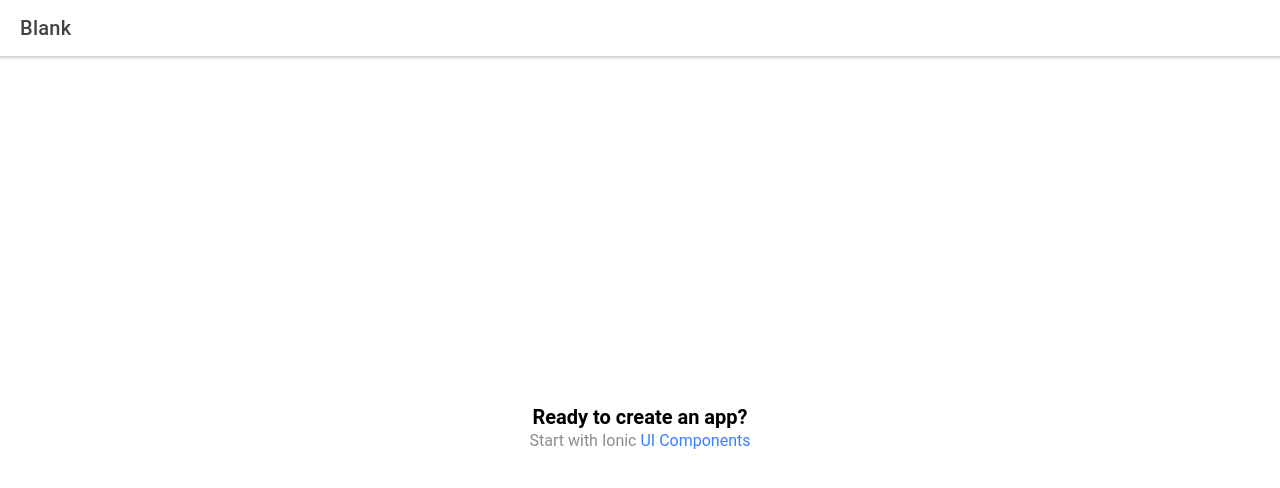
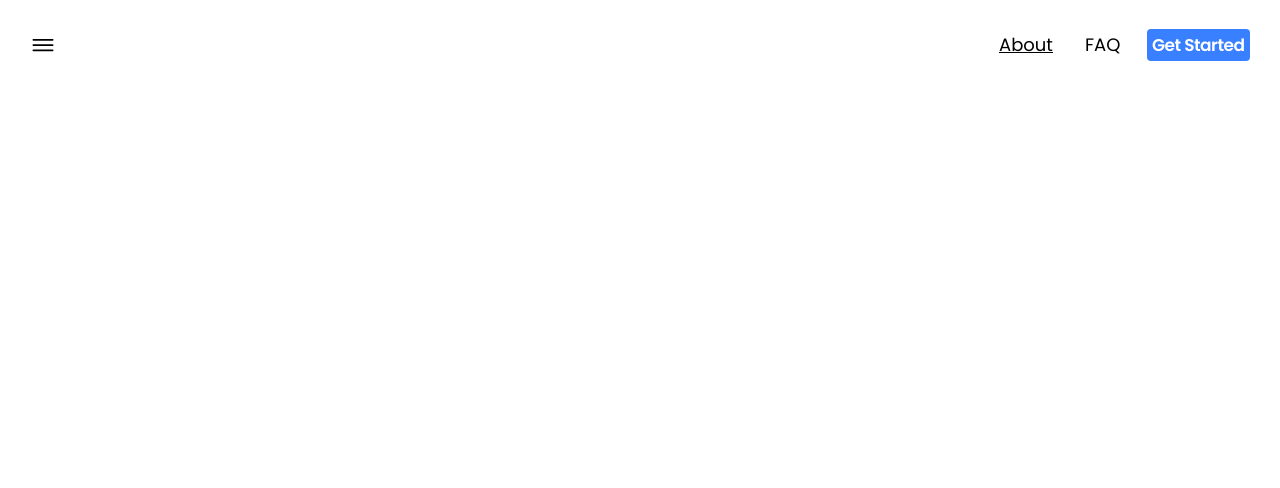
Before and after one commit to Beagle-Boys/Virtual-Ml-Lab, a React (Create React App) app: page /home in a window 1280 px wide. Shown: the top 488 px of the page. Built offline with nearby package versions, Linux system fonts and the light colour scheme.

Commit message:
initial commit with app bar and sidebar components

```diff
--- a/public/index.html
+++ b/public/index.html
@@ -15,9 +15,15 @@
     <meta name="msapplication-tap-highlight" content="no" />
 
     <link rel="manifest" href="%PUBLIC_URL%/manifest.json" />
-
-    <link rel="shortcut icon" type="image/png" href="%PUBLIC_URL%/assets/icon/favicon.png" />
-
+    <link
+      href="https://fonts.googleapis.com/css2?family=Poppins:ital,wght@0,100;0,200;0,300;0,400;0,500;0,600;0,700;0,800;0,900;1,100;1,200;1,300;1,400;1,500;1,600;1,700;1,800;1,900&display=swap"
+      rel="stylesheet"
+    />
+    <link
+      rel="shortcut icon"
+      type="image/png"
+      href="%PUBLIC_URL%/assets/icon/favicon.png"
+    />
     <!-- add to homescreen for ios -->
     <meta name="apple-mobile-web-app-capable" content="yes" />
     <meta name="apple-mobile-web-app-title" content="Ionic App" />
@@ -25,7 +31,11 @@
   </head>
 
   <body>
+    <style>
+      body {
+        background-color: white;
+      }
+    </style>
     <div id="root"></div>
   </body>
-
 </html>
--- /dev/null
+++ b/src/components/AppBar/AppBar.module.css
@@ -0,0 +1,31 @@
+.toolbar {
+  --min-height: 11.2vh;
+  border-color: transparent;
+  --border-color: transparent;
+}
+.menuIcon {
+  color: #000000;
+}
+.button {
+  margin-left: 20px !important;
+  font-family: Poppins;
+  font-weight: 600 !important;
+}
+.rightButton {
+  margin-right: 24px;
+}
+.text{
+  font-size: 18px;
+  font-weight: 400;
+}
+.underline {
+  text-decoration: underline;
+}
+
+.button > .text {
+  color: black;
+}
+
+.button > ion-router-link {
+  color: white;
+}
--- /dev/null
+++ b/src/components/AppBar/AppBar.tsx
@@ -0,0 +1,62 @@
+import React from "react";
+import {
+  IonToolbar,
+  IonHeader,
+  IonButtons,
+  IonButton,
+  IonIcon,
+  IonRouterLink,
+  IonTitle,
+  IonMenuToggle,
+} from "@ionic/react";
+import styles from "./AppBar.module.css";
+import { menuOutline } from "ionicons/icons";
+
+interface Props {
+  background?: string;
+  title?: string;
+}
+
+class AppBar extends React.Component<Props, {}> {
+  render() {
+    return (
+      <IonHeader style={{ backgroundColor: this.props.background }} mode="ios">
+        <IonToolbar className={styles.toolbar} mode="ios">
+          {this.props.title ? <IonTitle>{this.props.title}</IonTitle> : null}
+          <IonButtons slot="secondary">
+            <IonMenuToggle>
+              <IonButton className={styles.button}>
+                <IonIcon
+                  className={styles.menuIcon}
+                  slot="icon-only"
+                  icon={menuOutline}
+                />
+              </IonButton>
+            </IonMenuToggle>
+          </IonButtons>
+          <IonButtons className={styles.rightButton} slot="primary">
+            <IonButton className={styles.button}>
+              <IonRouterLink
+                className={`${styles.text} ${styles.underline}`}
+                href="/about"
+                color="dark"
+              >
+                About
+              </IonRouterLink>
+            </IonButton>
+            <IonButton className={styles.button}>
+              <IonRouterLink className={styles.text} href="/faq" color="dark">
+                FAQ
+              </IonRouterLink>
+            </IonButton>
+            <IonButton fill="solid" className={styles.button}>
+              <IonRouterLink href="/train">Get Started</IonRouterLink>
+            </IonButton>
+          </IonButtons>
+        </IonToolbar>
+      </IonHeader>
+    );
+  }
+}
+
+export default AppBar;
--- a/src/components/ExploreContainer.css
+++ /dev/null
@@ -1,24 +0,0 @@
-.container {
-  text-align: center;
-  position: absolute;
-  left: 0;
-  right: 0;
-  top: 50%;
-  transform: translateY(-50%);
-}
-
-.container strong {
-  font-size: 20px;
-  line-height: 26px;
-}
-
-.container p {
-  font-size: 16px;
-  line-height: 22px;
-  color: #8c8c8c;
-  margin: 0;
-}
-
-.container a {
-  text-decoration: none;
-}
--- a/src/components/ExploreContainer.tsx
+++ /dev/null
@@ -1,15 +0,0 @@
-import React from 'react';
-import './ExploreContainer.css';
-
-interface ContainerProps { }
-
-const ExploreContainer: React.FC<ContainerProps> = () => {
-  return (
-    <div className="container">
-      <strong>Ready to create an app?</strong>
-      <p>Start with Ionic <a target="_blank" rel="noopener noreferrer" href="https://ionicframework.com/docs/components">UI Components</a></p>
-    </div>
-  );
-};
-
-export default ExploreContainer;
--- /dev/null
+++ b/src/components/SideBar/SideBar.module.css
@@ -0,0 +1,22 @@
+.menu {
+  --width: 328px;
+}
+.header {
+}
+.toolbar {
+}
+.title {
+  font-family: Poppins;
+  color: #1967d2;
+  font-weight: 600;
+  font-size: x-large;
+}
+.item {
+  --background-hover: #4085ff;
+  --color-hover: #1967d2;
+  font-family: Poppins;
+}
+.icon {
+  margin-right: 12px;
+  color: currentColor;
+}
--- /dev/null
+++ b/src/components/SideBar/SideBar.tsx
@@ -0,0 +1,106 @@
+import React from "react";
+import styles from "./SideBar.module.css";
+import {
+  IonMenu,
+  IonHeader,
+  IonToolbar,
+  IonContent,
+  IonList,
+  IonItem,
+  IonRouterOutlet,
+  IonTitle,
+  IonIcon,
+  IonText,
+  IonItemDivider,
+} from "@ionic/react";
+import { logoDropbox } from "ionicons/icons";
+
+interface Props {
+  title?: string;
+}
+
+class SideBar extends React.Component<Props, {}> {
+  render() {
+    return (
+      <>
+        <IonMenu
+          side="start"
+          swipeGesture={true}
+          className={styles.menu}
+          contentId="menuContent"
+        >
+          <IonHeader className={styles.header}>
+            <IonToolbar className={styles.toolbar}>
+              {this.props.title ? (
+                <IonTitle className={styles.title}>{this.props.title}</IonTitle>
+              ) : null}
+            </IonToolbar>
+          </IonHeader>
+          <IonContent>
+            <IonList>
+              <IonItem lines="none" className={styles.item} href="#">
+                <IonIcon className={styles.icon} icon={logoDropbox} />
+                <IonText>Open Project from Drive</IonText>
+              </IonItem>
+              <IonItem disabled lines="none" className={styles.item} href="#">
+                <IonIcon className={styles.icon} icon={logoDropbox} />
+                <IonText>Save Project to Drive</IonText>
+              </IonItem>
+              <IonItem disabled lines="none" className={styles.item} href="#">
+                <IonIcon className={styles.icon} icon={logoDropbox} />
+                <IonText>View Project in Drive</IonText>
+              </IonItem>
+              <IonItem disabled lines="none" className={styles.item} href="#">
+                <IonIcon className={styles.icon} icon={logoDropbox} />
+                <IonText>Make Copy in Drive</IonText>
+              </IonItem>
+              <IonItem disabled lines="none" className={styles.item} href="#">
+                <IonIcon className={styles.icon} icon={logoDropbox} />
+                <IonText>Sign Out of Drive</IonText>
+              </IonItem>
+              <IonItemDivider />
+              <IonItem lines="none" className={styles.item} href="#">
+                <IonIcon className={styles.icon} icon={logoDropbox} />
+                <IonText>Open Project from File</IonText>
+              </IonItem>
+              <IonItem lines="none" className={styles.item} href="#">
+                <IonIcon className={styles.icon} icon={logoDropbox} />
+                <IonText>Download Project as file</IonText>
+              </IonItem>
+              <IonItemDivider />
+              <IonItem lines="none" className={styles.item} href="#">
+                <IonIcon className={styles.icon} icon={logoDropbox} />
+                <IonText>About Teachable Machine</IonText>
+              </IonItem>
+              <IonItem lines="none" className={styles.item} href="#">
+                <IonIcon className={styles.icon} icon={logoDropbox} />
+                <IonText>FAQ</IonText>
+              </IonItem>
+              <IonItemDivider />
+              <IonItem lines="none" className={styles.item} href="#">
+                <IonIcon className={styles.icon} icon={logoDropbox} />
+                <IonText>1. Gather Sample</IonText>
+              </IonItem>
+              <IonItem lines="none" className={styles.item} href="#">
+                <IonIcon className={styles.icon} icon={logoDropbox} />
+                <IonText>2. Train your model</IonText>
+              </IonItem>
+              <IonItem lines="none" className={styles.item} href="#">
+                <IonIcon className={styles.icon} icon={logoDropbox} />
+                <IonText>3. Export your model</IonText>
+              </IonItem>
+              <IonItemDivider />
+              <IonItem lines="none" className={styles.item} href="#">
+                <IonIcon className={styles.icon} icon={logoDropbox} />
+                <IonText>Send Feedback</IonText>
+              </IonItem>
+            </IonList>
+          </IonContent>
+        </IonMenu>
+        <IonRouterOutlet id="menuContent"></IonRouterOutlet>
+      </>
+    );
+  }
+}
+
+export default SideBar;
--- a/src/pages/Home.tsx
+++ /dev/null
@@ -1,26 +0,0 @@
-import { IonContent, IonHeader, IonPage, IonTitle, IonToolbar } from '@ionic/react';
-import React from 'react';
-import ExploreContainer from '../components/ExploreContainer';
-import './Home.css';
-
-const Home: React.FC = () => {
-  return (
-    <IonPage>
-      <IonHeader>
-        <IonToolbar>
-          <IonTitle>Blank</IonTitle>
-        </IonToolbar>
-      </IonHeader>
-      <IonContent>
-        <IonHeader collapse="condense">
-          <IonToolbar>
-            <IonTitle size="large">Blank</IonTitle>
-          </IonToolbar>
-        </IonHeader>
-        <ExploreContainer />
-      </IonContent>
-    </IonPage>
-  );
-};
-
-export default Home;
--- /dev/null
+++ b/src/pages/Home/Home.tsx
@@ -0,0 +1,16 @@
+import { IonPage } from '@ionic/react';
+import React from 'react';
+import './Home.css';
+import AppBar from '../../components/AppBar/AppBar';
+import SideBar from '../../components/SideBar/SideBar';
+
+const Home: React.FC = () => {
+  return (
+    <IonPage>
+      <AppBar />
+      <SideBar title="Teachable Machine" />
+    </IonPage>
+  );
+};
+
+export default Home;
```
Also changed, not shown: src/App.tsx (+21 -17 lines), src/pages/Home/Home.css (added).
